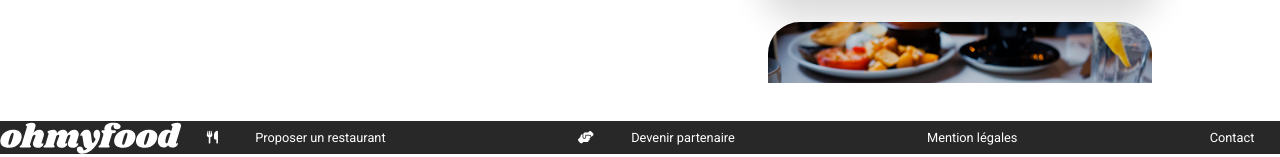
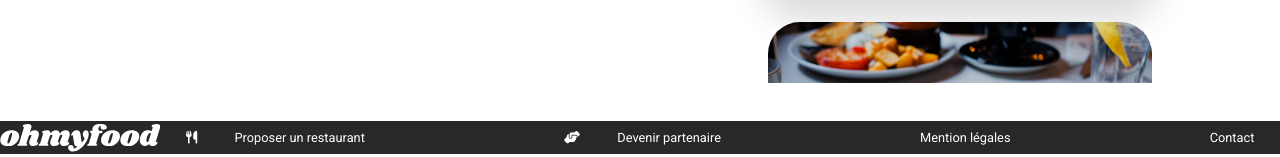
Before and after one commit to OpenclassroomsProject/ManceauDonovan_3_16012022, a plain HTML site: page index.html in a window 1280 px wide. Shown: the part 1055-1212 px from the top of the page. Drawn offline with Linux system fonts and the light colour scheme; a web font is replaced by a local one.

Commit message:
edit svg in footer

```diff
--- a/Scss/Layout/_footer.scss
+++ b/Scss/Layout/_footer.scss
@@ -7,7 +7,6 @@ footer {
     color: white;
     svg {
         display: flex;
-        width: fit-content;
         height: 5.33333333333vw;
         path {
             fill: white;
@@ -39,7 +38,7 @@ footer {
         // // flex-direction: column-reverse;
         // align-items: flex-end;
         svg {
-            height: 3vw;
+            height: 100%;
         }
         div {
             flex-direction: row;
```
Also changed, not shown: Scss/Pages/index/index.css, Scss/Pages/menu/menu.css, 3 other files.
